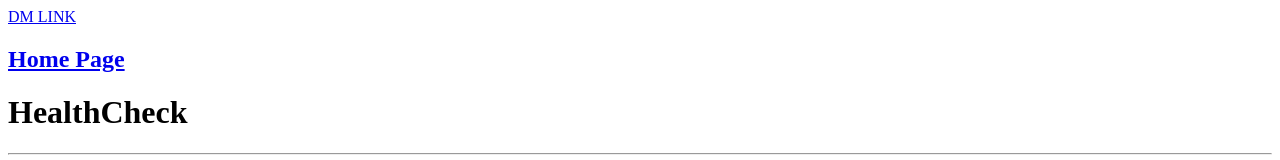
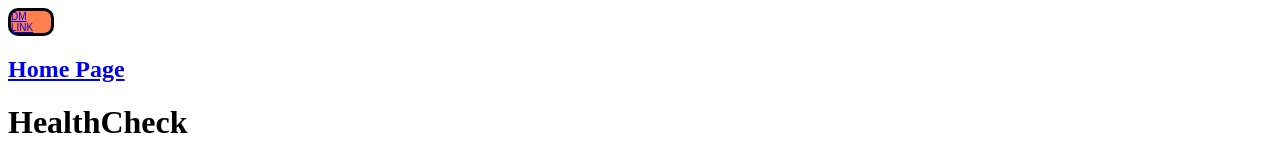
Before and after one commit to rmccurdy268/startup, a plain HTML site: page inspiration.html in a window 1280 px wide. Shown: the top 160 px of the page. Drawn offline with Linux system fonts and the light colour scheme; grey boxes are pictures that could not be loaded.

Commit message:
added styles.css to each html file and started on styles.css file

```diff
--- a/inspiration.html
+++ b/inspiration.html
@@ -3,13 +3,16 @@
   <head>
     <meta charset="UTF-8" />
     <meta name="viewport" content="width=device-width, initial-scale=1.0" />
+    <link rel="stylesheet" href="styles.css" />
     <title>HealthCheck inspiration</title>
   </head>
 
   <body>
     <header>
       <nav>
-        <h7><a href="dm.html">DM LINK</a></h7>
+        <div class = dmBox>
+          <a href="dm.html">DM LINK</a>
+        </div>
         <h2><a href="home.html">Home Page</a></h2>
       </nav>
             <h1>HealthCheck</h1>
--- /dev/null
+++ b/styles.css
@@ -0,0 +1,12 @@
+.dmBox{
+    font-size: 10px;
+    font-family:Arial;
+    background-color: coral;
+    border:rgb(0, 0, 0), solid, medium;
+    border-radius: 1em;
+    display:flex;
+    flex-direction: row;
+    flex: 0 40px;
+    align-self: right;
+    width:40px;
+}
```
Also changed, not shown: dm.html (+1 -0 lines), home.html (+1 -0 lines), index.html (+1 -0 lines), pastWorkouts.html (+1 -0 lines), 1 other file.
